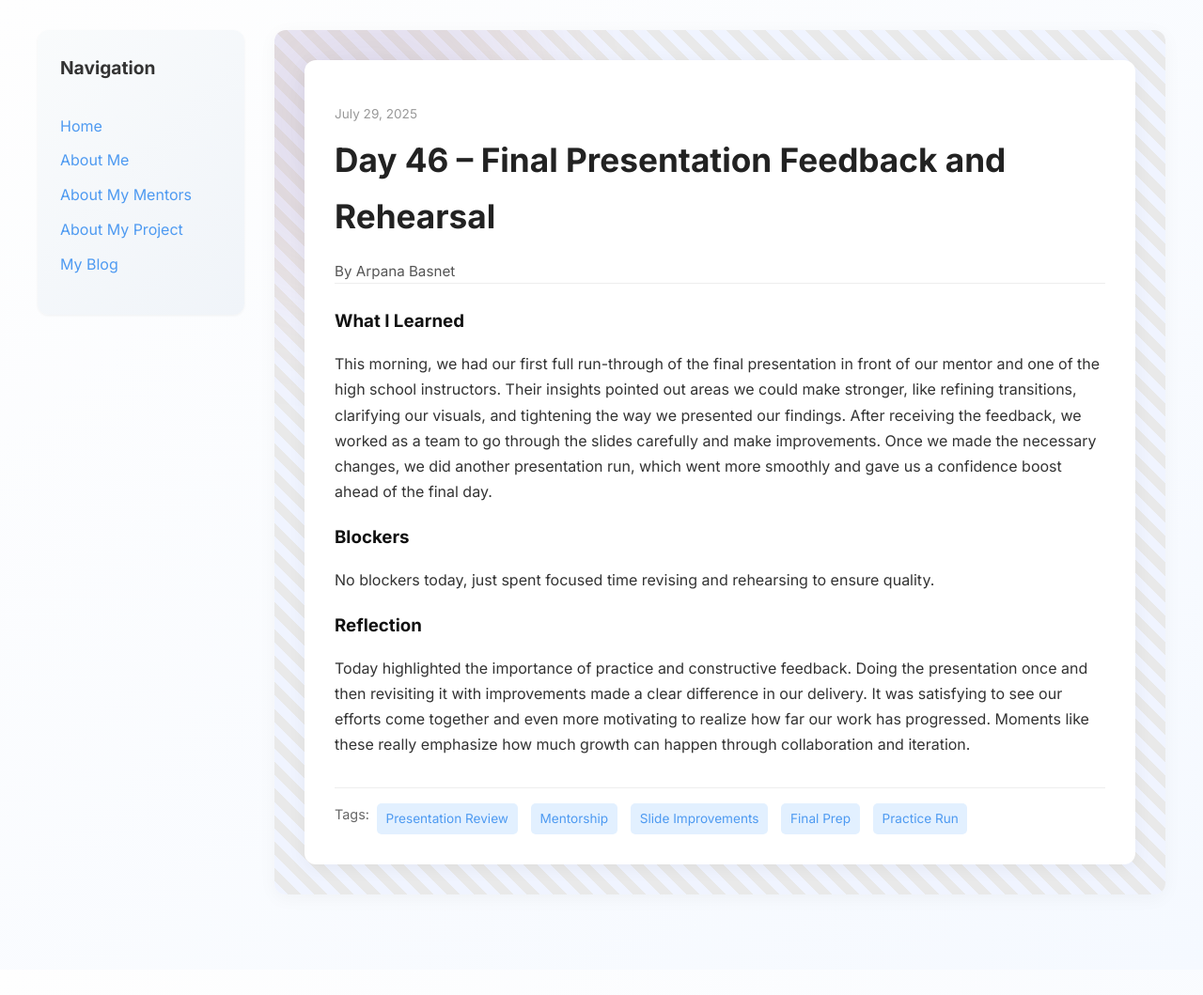
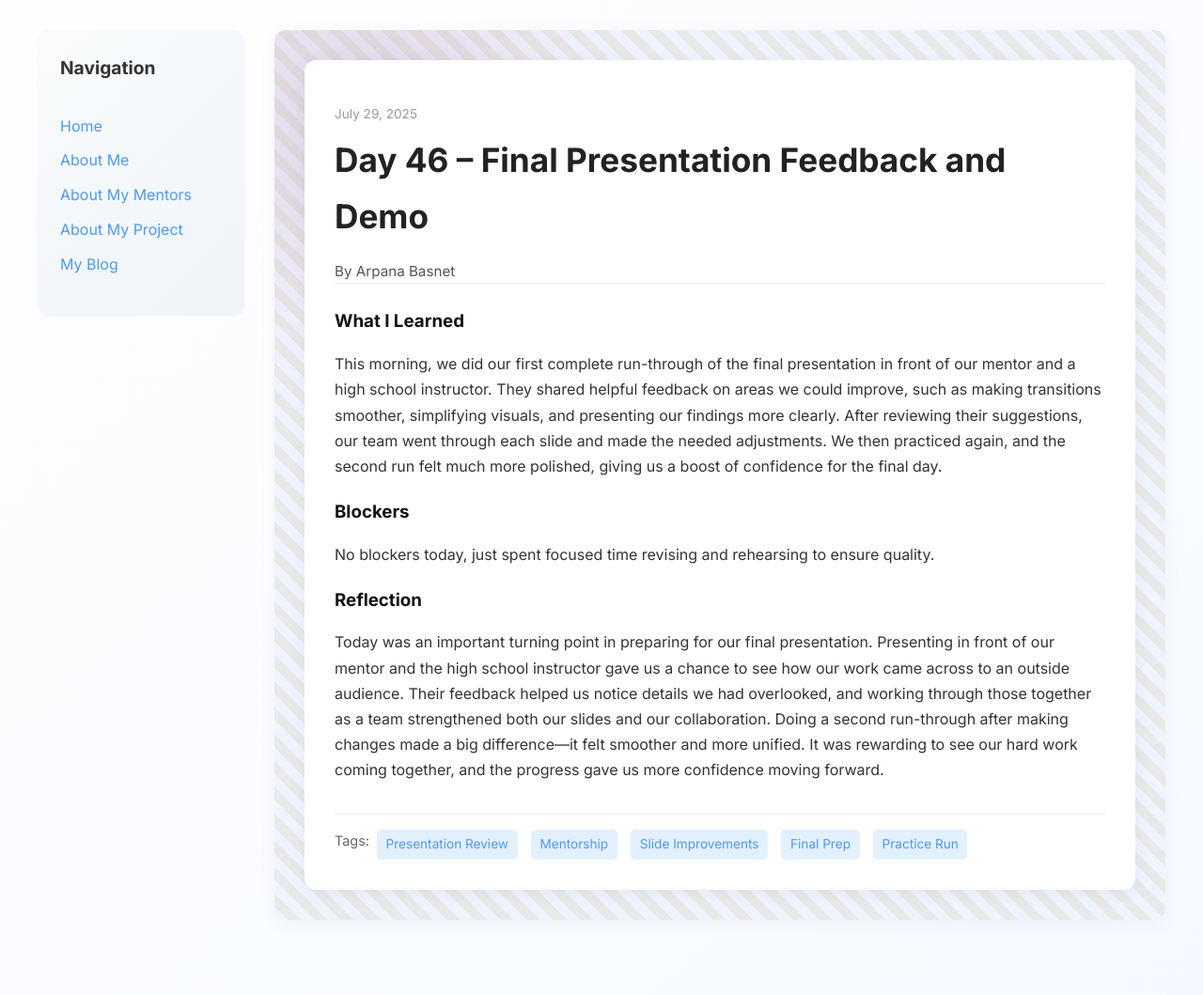
Before and after one commit to arbas1/arbas1.github.io, a Jekyll site: the page built from _posts/2025-07-29-day-46.md, in a window 1280 px wide. Shown: the whole page at 94% size. Built offline with Jekyll 4.4.1, drawn with Linux system fonts in a browser that asks for light colours; before the commit the page ends 1032 px from its top, so only the background shows below that.

Commit message:
Update 2025-07-29-day-46.md

```diff
--- a/_posts/2025-07-29-day-46.md
+++ b/_posts/2025-07-29-day-46.md
@@ -1,17 +1,17 @@
 ---
 layout: post
-title: "Day 46 – Final Presentation Feedback and Rehearsal"
+title: "Day 46 – Final Presentation Feedback and Demo"
 date: 2025-07-29
 author: Arpana Basnet
 permalink: /day46.html
 tags: ["Presentation Review", "Mentorship", "Slide Improvements", "Final Prep", "Practice Run"]
 
 what_i_learned: |
-  This morning, we had our first full run-through of the final presentation in front of our mentor and one of the high school instructors. Their insights pointed out areas we could make stronger, like refining transitions, clarifying our visuals, and tightening the way we presented our findings. After receiving the feedback, we worked as a team to go through the slides carefully and make improvements. Once we made the necessary changes, we did another presentation run, which went more smoothly and gave us a confidence boost ahead of the final day.
+  This morning, we did our first complete run-through of the final presentation in front of our mentor and a high school instructor. They shared helpful feedback on areas we could improve, such as making transitions smoother, simplifying visuals, and presenting our findings more clearly. After reviewing their suggestions, our team went through each slide and made the needed adjustments. We then practiced again, and the second run felt much more polished, giving us a boost of confidence for the final day.
 
 blockers: |
   No blockers today, just spent focused time revising and rehearsing to ensure quality.
 
 reflection: |
-  Today highlighted the importance of practice and constructive feedback. Doing the presentation once and then revisiting it with improvements made a clear difference in our delivery. It was satisfying to see our efforts come together and even more motivating to realize how far our work has progressed. Moments like these really emphasize how much growth can happen through collaboration and iteration.
+  Today was an important turning point in preparing for our final presentation. Presenting in front of our mentor and the high school instructor gave us a chance to see how our work came across to an outside audience. Their feedback helped us notice details we had overlooked, and working through those together as a team strengthened both our slides and our collaboration. Doing a second run-through after making changes made a big difference—it felt smoother and more unified. It was rewarding to see our hard work coming together, and the progress gave us more confidence moving forward.
 ---
```
